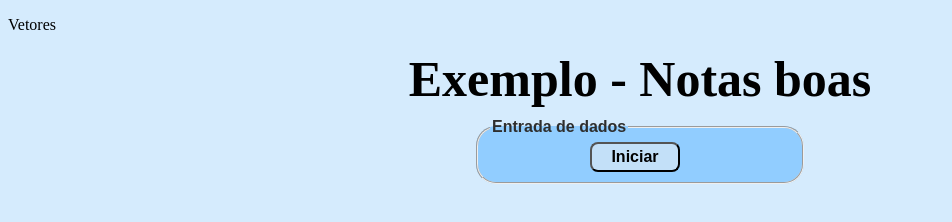
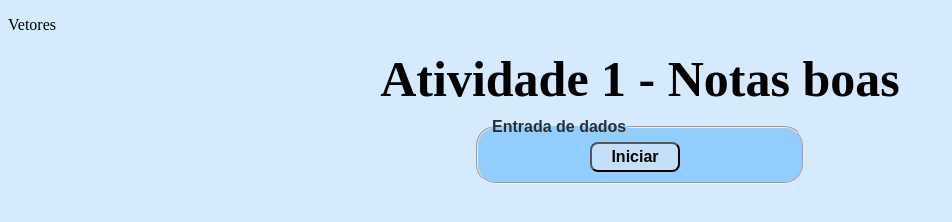
Before and after one commit to ninhatzo/vetor-unidimensional, a plain HTML site: page atividade1/index.html in a window 1280 px wide. Shown: the whole page, without its empty margins (0-952 px from the left). Drawn offline with Linux system fonts and the light colour scheme.

Commit message:
Alterando título atividade 1

```diff
--- a/atividade1/index.html
+++ b/atividade1/index.html
@@ -11,7 +11,7 @@
 <body>
     <section>
         <p>Vetores</p>
-        <h2>Exemplo - Notas boas</h2>
+        <h2>Atividade 1 - Notas boas</h2>
         <font face="arial">
             <form name="frmnumero" action="#" method="get" onsubmit="return validaProc()">
                 <fieldset class="cadinteiro">
```
